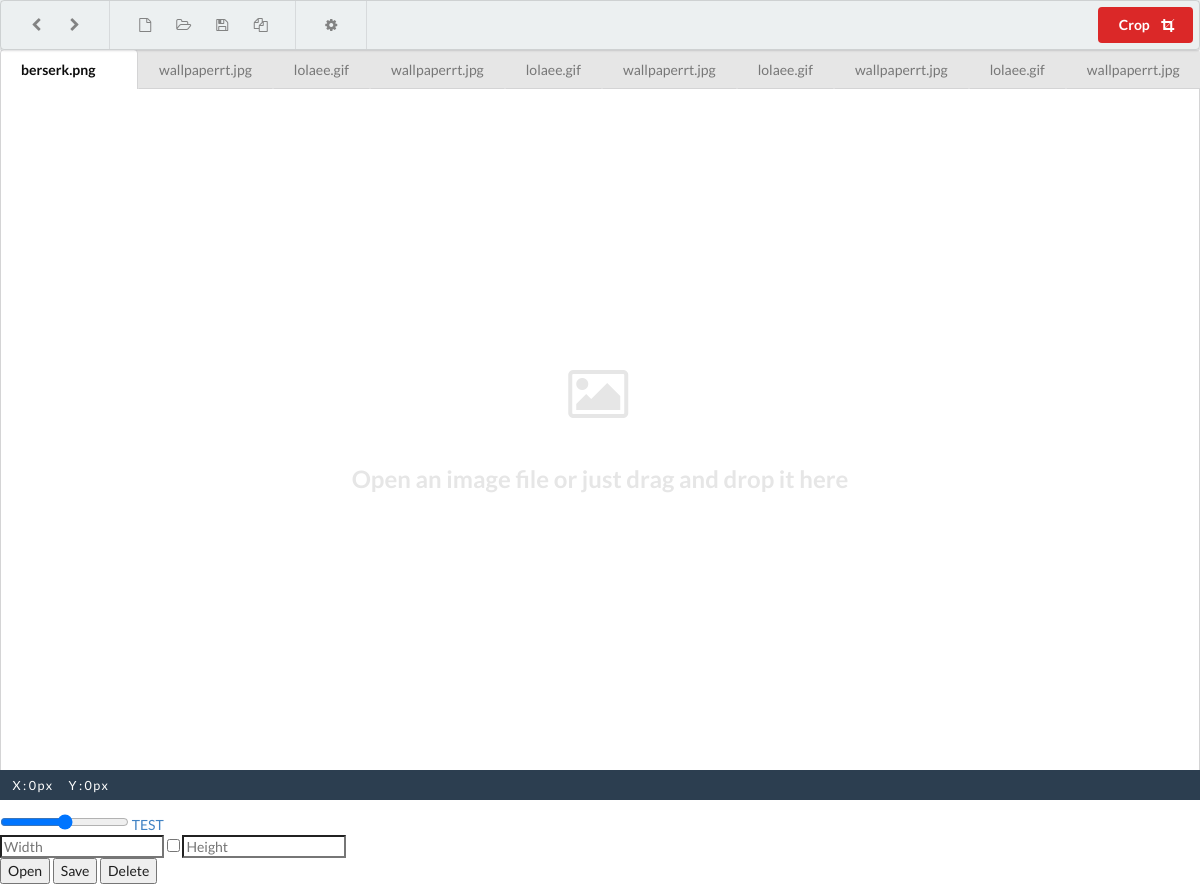
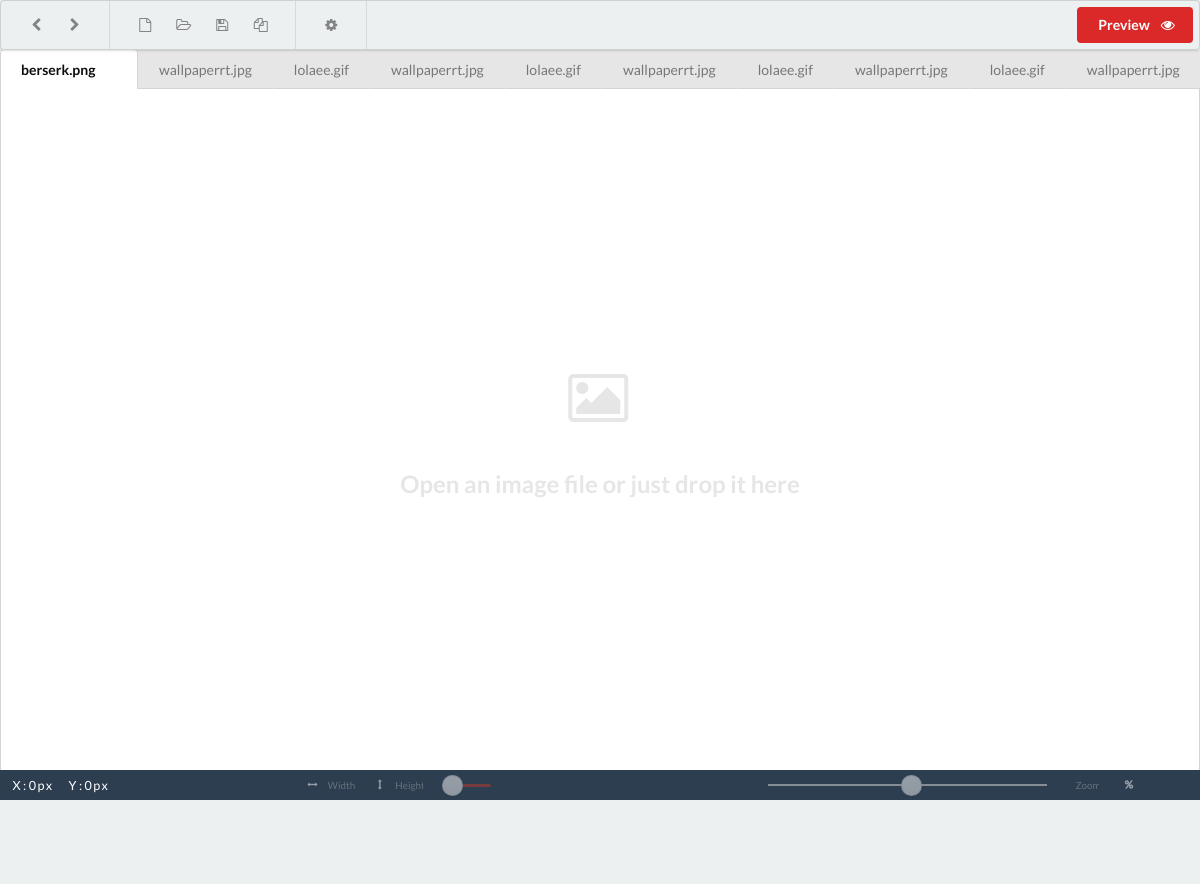
Before and after one commit to firestar300/Pixizer, an Electron app: page app-dev/views/main.html in a window 1200 px wide. After the commit the page ends 800 px from the top, so only its background shows below. Drawn offline with Linux system fonts and the light colour scheme; no server answers.

Commit message:
Mise en place du zoom et avancement UX

```diff
--- a/app-dev/css/_global.css
+++ b/app-dev/css/_global.css
@@ -7,4 +7,61 @@
 body {
   padding-top: 80px;
   cursor: default;
+  background-color: #ecf0f1;
+  -webkit-font-smoothing: antialiased;
 }
+
+input[type="range"].ui.range {
+  width: 100%;
+  -webkit-appearance: none;
+  border: 1px solid #ddd;
+  padding: 0;
+  height: 0;
+  margin-top: 1rem;
+  margin-bottom: 1rem;
+}
+
+input[type="range"][disabled] {
+  opacity: .5;
+}
+
+input[type="range"].ui.range:focus {
+  border-color: #ccc;
+  outline: none !important;
+}
+
+input[type="range"].ui.range::-moz-range-track {
+  background: none;
+  border: 0;
+}
+
+input[type="range"].ui.range::-moz-focus-outer {
+  border: 0;
+}
+
+input[type="range"].ui.range::-webkit-slider-thumb {
+  -webkit-appearance: none;
+  height: 1.5rem;
+  width: 1.5rem;
+
+  background: #fff;
+  background: #fff linear-gradient(transparent, rgba(0, 0, 0, 0.05));
+  background: #fff -webkit-linear-gradient(transparent, rgba(0, 0, 0, 0.05));
+  background: #fff -o-linear-gradient(transparent, rgba(0, 0, 0, 0.05));
+  background: #fff -moz-linear-gradient(transparent, rgba(0, 0, 0, 0.05));
+  border-radius: 100%;
+  box-shadow: 0 1px 2px 0 rgba(34,36,38,.15),0 0 0 1px rgba(34,36,38,.15) inset;
+}
+
+input[type="range"].ui.range::-moz-range-thumb {
+  height: 1.5rem;
+  width: 1.5rem;
+
+  background: #fff;
+  background: #fff linear-gradient(transparent, rgba(0, 0, 0, 0.05));
+  background: #fff -webkit-linear-gradient(transparent, rgba(0, 0, 0, 0.05));
+  background: #fff -o-linear-gradient(transparent, rgba(0, 0, 0, 0.05));
+  background: #fff -moz-linear-gradient(transparent, rgba(0, 0, 0, 0.05));
+  border-radius: 100%;
+  box-shadow: 0 1px 2px 0 rgba(34,36,38,.15),0 0 0 1px rgba(34,36,38,.15) inset;
+}
--- a/app-dev/css/_resize-container.css
+++ b/app-dev/css/_resize-container.css
@@ -6,7 +6,7 @@
 }
 
 .resize-container img {
-    display: block
+    display: block;
 }
 
 .resize-container:hover img,
--- a/app-dev/css/_statusbar.css
+++ b/app-dev/css/_statusbar.css
@@ -9,16 +9,61 @@
   font-size: .9em;
 }
 
-.statusbar .coordinates {
-  padding: .45em 0 0 1em;
+.statusbar .coordinates,
+.statusbar .dimensions input,
+.statusbar .dimensions input:focus,
+.statusbar .zoom input,
+.statusbar .zoom input:focus,
+.statusbar i.icon {
   color: #fff;
 }
 
-.statusbar .x-value {
+.statusbar .coordinates {
+  padding: .45em 0 0 1em;
+}
+
+.statusbar .coordinates .x-value {
   margin-right: 1em;
 }
 
-.statusbar .x-value,
-.statusbar .y-value {
+.statusbar .coordinates .x-value,
+.statusbar .coordinates .y-value {
   letter-spacing: .12em;
 }
+
+.statusbar .zoom {
+  padding: .4em 0;
+}
+
+.statusbar .dimensions {
+  padding: .15em 0;
+}
+
+.statusbar .dimensions .ui.slider {
+  padding-top: 7px;
+}
+
+.statusbar .dimensions .ui.slider.checkbox .box:before,
+.statusbar .dimensions .ui.slider.checkbox label:before {
+  background-color: #c0392b!important;
+}
+
+.statusbar .ui.slider.checkbox input:checked~.box:before,
+.statusbar .ui.slider.checkbox input:checked~label:before {
+  background-color: #2ecc71!important;
+}
+
+.statusbar .dimensions .icon.input > input {
+  width: 65px;
+  padding-left: 2em!important;
+  padding-right: 0!important;
+}
+
+.statusbar .dimensions i.icon {
+  right: auto;
+  left: 0;
+}
+
+.statusbar .zoom input {
+  width: 60px;
+}
--- a/app-dev/css/_tab.css
+++ b/app-dev/css/_tab.css
@@ -35,4 +35,7 @@
 
 .ui.bottom.attached.segment {
   height: 100%;
+  padding: 9px 0 0;
+  background-color: #D4D4D5;
+  margin-bottom: 0;
 }
--- a/app-dev/css/_workzone.css
+++ b/app-dev/css/_workzone.css
@@ -1,6 +1,7 @@
 .workzone {
   height: 100%;
   position: relative;
+  background-color: #fff;
 }
 
 .workzone .workzone-start,
--- a/app-dev/js/app.js
+++ b/app-dev/js/app.js
@@ -12,6 +12,7 @@ Pixizer.Modules                         = {};
 Pixizer.Modules.Toolbar                 = require('./../js/modules/toolbar');
 Pixizer.Modules.Load                    = require('./../js/modules/drag');
 Pixizer.Modules.Init                    = require('./../js/modules/init');
+Pixizer.Modules.Zoom                    = require('./../js/modules/zoom');
 
 Pixizer.Functions                       = {};
 Pixizer.Functions.Crop                  = require('./../js/functions/cropper.functions.js');
--- a/app-dev/js/modules/drag.js
+++ b/app-dev/js/modules/drag.js
@@ -13,7 +13,6 @@ module.exports = (() => {
     e.preventDefault();
 
     $imageContainer.classList.remove('ondrag');
-    $imageContainer.classList.remove('inactive');
 
     for (let f of e.dataTransfer.files) {
       console.log(f);
--- a/app-dev/js/modules/init.js
+++ b/app-dev/js/modules/init.js
@@ -9,12 +9,14 @@ exports.createImage = (path) => {
   const image = document.createElement('img');
 
   $imageContainer.appendChild(image);
+  $imageContainer.classList.remove('inactive');
 
   image.classList.add('resize-image');
   image.setAttribute('id', 'image');
   image.setAttribute('src', path);
 
   Pixizer.Functions.Crop.resizeableImage(image);
+  Pixizer.Modules.Zoom();
 
 
   // Crop : http://dev.vizuina.com/cropper/
--- /dev/null
+++ b/app-dev/js/modules/zoom.js
@@ -0,0 +1,47 @@
+const $workzone   = document.getElementById('workzone');
+const $range      = document.getElementById('zoomRange');
+const $zoomField  = document.getElementById('zoomField');
+
+module.exports = () => {
+
+  // Faire un module commun pour enlever les disavled de tous les el de la status bar
+  $range.removeAttribute('disabled');
+  $zoomField.removeAttribute('disabled');
+
+  let changeScale = (zoomValue) => {
+    let scaleValue = zoomValue / 100;
+
+    $workzone.style.transform = `scale(${scaleValue})`;
+  }
+
+  let setValueOnZoomField = (zoomValue) => {
+    $zoomField.value = zoomValue;
+  }
+
+  let setValueOnZoomRange = (zoomValue) => {
+    $range.value = zoomValue;
+  }
+
+  $range.addEventListener('mousedown', () => {
+    setValueOnZoomField($range.value);
+    $range.addEventListener('mousemove', () => {
+      setValueOnZoomField($range.value);
+    });
+  });
+
+  $range.addEventListener('mouseup', () => {
+    $range.removeEventListener('mousemove', () => {
+      setValueOnZoomField($range.value);
+    });
+
+    changeScale($range.value);
+  });
+
+  $zoomField.addEventListener('blur', () => {
+    let zoomValue = Math.round($zoomField.value / 10) * 10;
+
+    setValueOnZoomField(zoomValue);
+    setValueOnZoomRange(zoomValue);
+    changeScale(zoomValue);
+  });
+}
--- a/app-dev/views/main.html
+++ b/app-dev/views/main.html
@@ -7,6 +7,7 @@
     <link rel="stylesheet" href="../css/main.css" media="screen" title="no title">
   </head>
   <body>
+    <!-- Toolbar -->
     <div class="toolbar">
       <div class="ui top menu">
         <div class="item">
@@ -36,12 +37,28 @@
             <i class="setting icon"></i>
           </a>
         </div>
+        <!-- <div class="right menu">
+          <div class="dimensions">
+            <div class="ui left mini transparent icon input">
+              <input type="number" id="width" name="width" disabled placeholder="Width">
+              <i class="resize horizontal icon"></i>
+            </div>
+            <div class="ui left mini transparent icon input">
+              <input type="number" id="height" name="height" disabled placeholder="Height">
+              <i class="resize vertical icon"></i>
+            </div>
+            <div class="ui slider checkbox">
+              <input type="checkbox" tabindex="0" disabled class="hidden">
+            </div>
+          </div>
+        </div> -->
         <div class="right menu">
-          <button class="ui red button js-crop">Crop <i class="crop icon"></i></button>
+          <button class="ui red button js-crop">Preview <i class="unhide icon"></i></button>
         </div>
       </div>
     </div>
 
+    <!-- Tabs -->
     <div class="ui top attached tabular menu">
       <a class="item active">berserk.png <i class="remove icon"></i></a>
       <a class="item">wallpaperrt.jpg</a>
@@ -70,42 +87,58 @@
       <a class="item">wallpaperrt.jpg</a>
       <a class="item">lolaee.gif</a>
     </div>
+
+    <!-- Workzone -->
     <div class="ui bottom attached segment">
       <div id="workzone" class="workzone inactive">
         <div class="workzone-start">
           <i class="image icon"></i>
-          <h2>Open an image file or just drag and drop it here</h2>
+          <h2>Open an image file or just drop it here</h2>
         </div>
         <div class="overlay">
           <div class="overlay-inner"></div>
         </div>
-        <!-- <img class="resize-image" id="image" src="" alt="Image" /> -->
       </div>
     </div>
 
-    <div>
-      <input type="range" name="name" value="">
-      <a href="http://tympanus.net/Tutorials/ImageResizeCropCanvas/">TEST</a>
-      <div>
-        <input type="text" id="width" name="width" placeholder="Width" />
-        <input type="checkbox" id="ratio" name="ratio" value="ratio">
-        <input type="text" id="height" name="height" placeholder="Height" />
-      </div>
-      <button type="button" class="open">Open</button>
-      <button type="button" class="save">Save</button>
-      <button type="button" class="delete">Delete</button>
-    </div>
-
+    <!-- Status bar -->
     <div class="statusbar">
       <div class="ui grid">
-        <div class="five wide column">
+        <!-- Coordinates -->
+        <div class="four wide column">
           <div class="coordinates">
             <span class="x">X : </span><span class="x-value">0px</span>
             <span class="y">Y : </span><span class="y-value">0px</span>
           </div>
         </div>
-        <div class="six wide column"></div>
-        <div class="five wide column"></div>
+        <!-- Width and height -->
+        <div class="six wide column">
+          <div class="dimensions">
+            <div class="ui left mini transparent icon input">
+              <input type="number" id="width" name="width" disabled placeholder="Width">
+              <i class="resize horizontal icon"></i>
+            </div>
+            <div class="ui left mini transparent icon input">
+              <input type="number" id="height" name="height" disabled placeholder="Height">
+              <i class="resize vertical icon"></i>
+            </div>
+            <div class="ui slider checkbox">
+              <input type="checkbox" tabindex="0" disabled class="hidden">
+            </div>
+          </div>
+        </div>
+        <!-- Zoom -->
+        <div class="four wide column">
+          <input type="range" id="zoomRange" class="ui range" disabled name="name" value="" max="300" min="10" step="10">
+        </div>
+        <div class="two wide column">
+          <div class="zoom">
+            <div class="ui mini transparent icon input">
+              <input type="number" id="zoomField" placeholder="Zoom" disabled min="10" max="300">
+              <i class="percent icon"></i>
+            </div>
+          </div>
+        </div>
       </div>
     </div>
   </body>
@@ -117,6 +150,9 @@
 
   <!-- UI-Semantic -->
   <script src="../lib/semantic.min.js"></script>
+  <script type="text/javascript">
+    $('.ui.checkbox').checkbox();
+  </script>
 
   <!-- App -->
   <script src="../js/app.js"></script>
```
Also changed, not shown: app-dev/js/functions/cropper.functions.js (+5 -5 lines).
